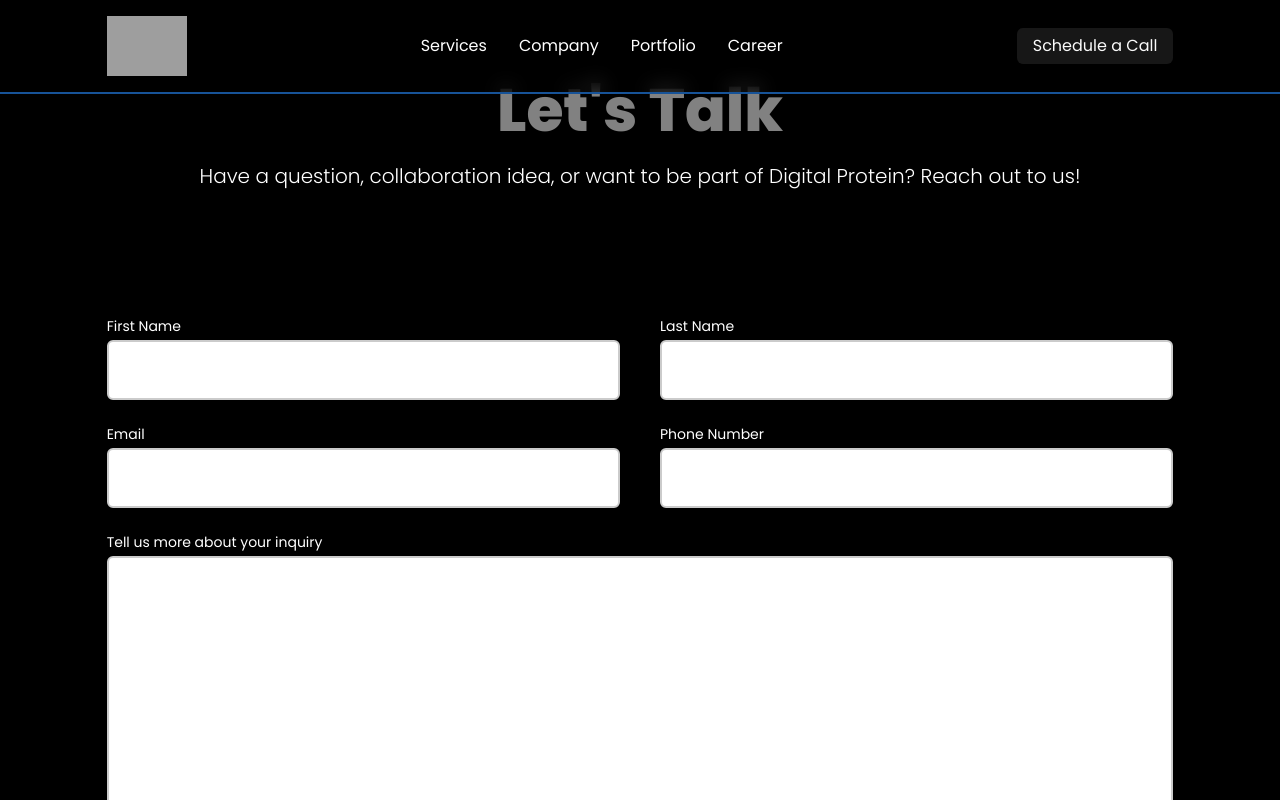
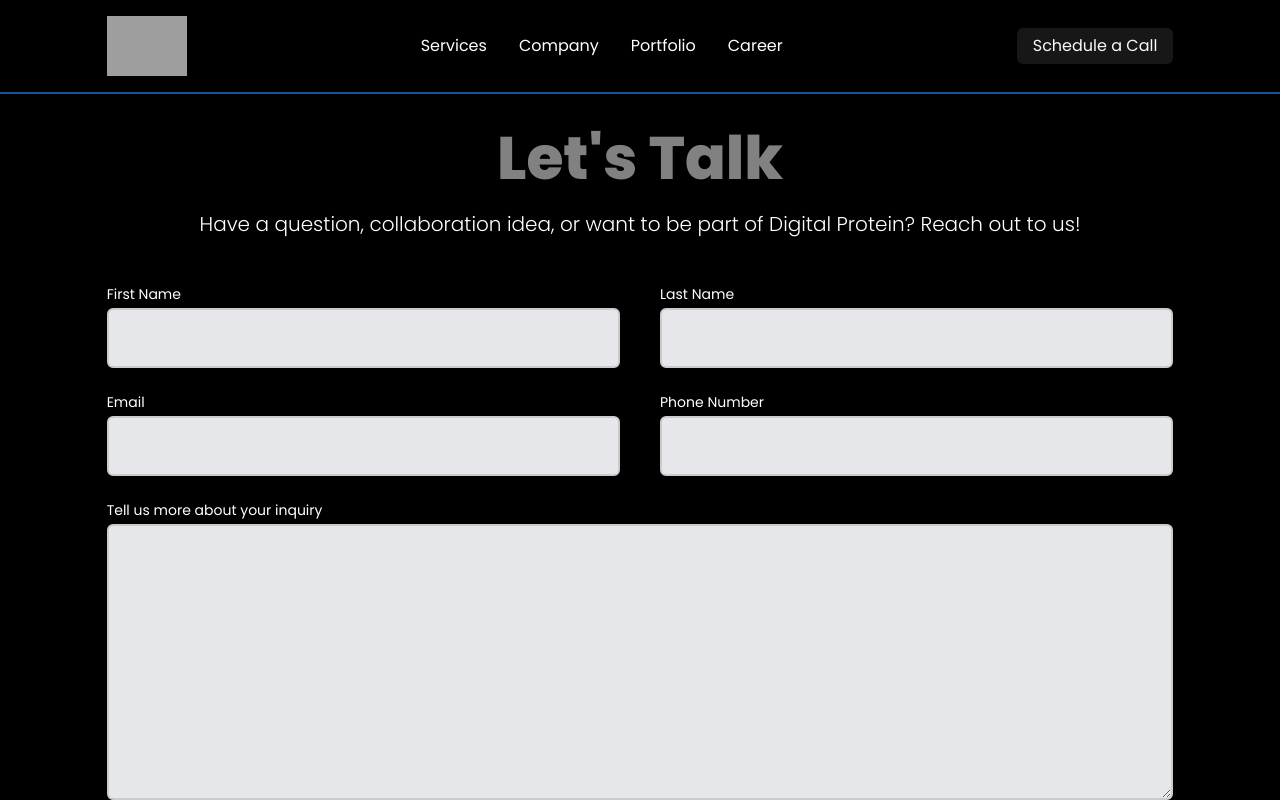
Before and after one commit to digital-protein/digital-protein, a Next.js app: page /contact in a window 1280 px wide. Shown: the top 800 px of the page. Built offline with nearby package versions, Linux system fonts and the light colour scheme; grey boxes are pictures that could not be loaded.

Commit message:
update pages

```diff
--- a/pages/company.tsx
+++ b/pages/company.tsx
@@ -1,11 +1,18 @@
-import React from 'react';
+import React, { useContext, useEffect } from 'react';
 import Image from 'next/image';
 import Head from 'next/head';
 
 import Footer from '@/components/common/Footer';
 import Navbar from '@/components/common/Navbar';
+import { UserContext } from '@/context/userContext';
 
 const company = () => {
+    const { setCurrentTab } = useContext(UserContext);
+
+    useEffect(() => {
+        setCurrentTab('company');
+    }, [setCurrentTab]);
+
     return (
         <div className='min-h-screen bg-black'>
 
--- a/pages/contact.tsx
+++ b/pages/contact.tsx
@@ -47,11 +47,11 @@ const contact = () => {
 
             <Navbar />
 
-            <div className='w-full h-auto flex flex-col gap-6 items-center justify-center mb-20'>
+            <div className='w-full h-auto flex flex-col gap-6 items-center justify-center pb-20 pt-32'>
 
                 <div className='flex flex-col items-center justify-center w-full h-auto'>
 
-                    <div className='flex flex-col w-10/12 h-auto justify-center items-center text-center gap-4 my-20'>
+                    <div className='flex flex-col w-10/12 h-auto justify-center items-center text-center gap-4'>
                         <h1 className='md:text-6xl text-4xl font-extrabold text-[#818181]'>Let's Talk</h1>
                         <div className=' text-[#ffffff] md:text-xl text-base font-light md:leading-loose leading-6'>Have a question, collaboration idea, or want to be part of Digital Protein? Reach out to us!</div>
                     </div>
@@ -59,27 +59,27 @@ const contact = () => {
                         <div className='flex md:flex-row flex-col md:gap-10 gap-6'>
                             <div className='md:w-1/2 w-full flex flex-col items-start justify-center gap-1'>
                                 <label htmlFor="fName" className='text-[#fff] text-sm'>First Name</label>
-                                <input {...register('fName')} type="text" id='fName' name='fName' className='w-full border-2 border-[#cbcbcb] p-4 rounded-md outline-none text-black font-medium text-base' required />
+                                <input {...register('fName')} type="text" id='fName' name='fName' className='w-full border-2 border-[#cbcbcb] p-4 rounded-md outline-none text-black bg-gray-200 font-medium text-base' required />
                             </div>
                             <div className='md:w-1/2 w-full flex flex-col items-start justify-center gap-1'>
                                 <label htmlFor="lName" className='text-[#fff] text-sm'>Last Name</label>
-                                <input {...register('lName')} type="text" id='lName' name='lName' className='w-full border-2 border-[#cbcbcb] p-4 rounded-md outline-none text-black font-medium text-base' required />
+                                <input {...register('lName')} type="text" id='lName' name='lName' className='w-full border-2 border-[#cbcbcb] p-4 rounded-md outline-none text-black bg-gray-200 font-medium text-base' required />
                             </div>
                         </div>
                         <div className='flex md:flex-row flex-col md:gap-10 gap-6'>
                             <div className='md:w-1/2 w-full flex flex-col items-start justify-center gap-1'>
                                 <label htmlFor="email" className='text-[#fff] text-sm'>Email</label>
-                                <input {...register('email')} type="email" id='email' name='email' className='w-full border-2 border-[#cbcbcb] p-4 rounded-md outline-none text-black font-medium text-base' required />
+                                <input {...register('email')} type="email" id='email' name='email' className='w-full border-2 border-[#cbcbcb] p-4 rounded-md outline-none text-black bg-gray-200 font-medium text-base' required />
                             </div>
                             <div className='md:w-1/2 w-full flex flex-col items-start justify-center gap-1'>
                                 <label htmlFor="phone" className='text-[#fff] text-sm'>Phone Number</label>
-                                <input {...register('phone')} type="text" id='phone' name='phone' className='w-full border-2 border-[#cbcbcb] p-4 rounded-md outline-none text-black font-medium text-base' required />
+                                <input {...register('phone')} type="text" id='phone' name='phone' className='w-full border-2 border-[#cbcbcb] p-4 rounded-md outline-none text-black bg-gray-200 font-medium text-base' required />
                             </div>
                         </div>
                         <div className='flex flex-row gap-10'>
                             <div className='w-full flex flex-col items-start justify-center gap-1'>
                                 <label htmlFor="textArea" className='text-[#fff] text-sm'>Tell us more about your inquiry</label>
-                                <textarea {...register('textArea')} id="textArea" cols={30} rows={10} className='w-full border-2 border-[#cbcbcb] p-4 rounded-md outline-none text-black font-medium text-base'></textarea>
+                                <textarea {...register('textArea')} id="textArea" cols={30} rows={10} className='w-full border-2 border-[#cbcbcb] p-4 rounded-md outline-none text-black bg-gray-200 font-medium text-base'></textarea>
                             </div>
                         </div>
                         <div className='flex flex-row gap-4 w-full h-auto justify-end'>
--- a/pages/our-team.tsx
+++ b/pages/member.tsx
@@ -1,4 +1,4 @@
-import React from 'react';
+import React, { useContext, useEffect } from 'react';
 import Image from 'next/image';
 import Link from 'next/link';
 import Head from 'next/head';
@@ -6,8 +6,15 @@ import Head from 'next/head';
 import Footer from '@/components/common/Footer';
 import Navbar from '@/components/common/Navbar';
 import { teams } from '@/components/assets/teams';
+import { UserContext } from '@/context/userContext';
 
-const ourteam = () => {
+const OurTeam = () => {
+    const { setCurrentTab } = useContext(UserContext);
+
+    useEffect(() => {
+        setCurrentTab('teams');
+    }, [setCurrentTab]);
+
     return (
         <div className='min-h-screen bg-black'>
 
@@ -67,4 +74,4 @@ const ourteam = () => {
     )
 }
 
-export default ourteam
+export default OurTeam
```
